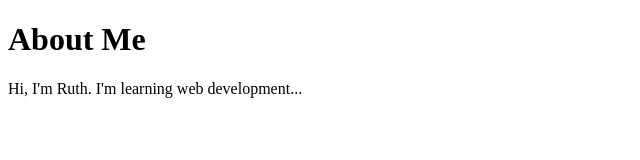
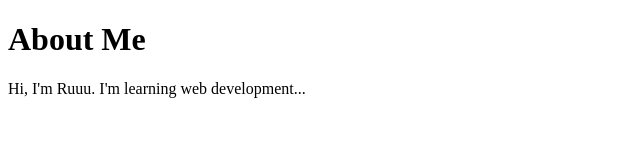
Before and after one commit to Emperorr04/htmltest, a plain HTML site: page index.html in a window 1280 px wide. Shown: the full height of the page, 0-640 px from the left. Drawn offline with Linux system fonts and the light colour scheme.

Commit message:
Update index.html

```diff
--- a/index.html
+++ b/index.html
@@ -5,6 +5,6 @@
 </head>
 <body>
 <h1>About Me</h1>
-<p>Hi, I'm Ruth. I'm learning web development...</p>
+<p>Hi, I'm Ruuu. I'm learning web development...</p>
 </body>
 </html>
```
